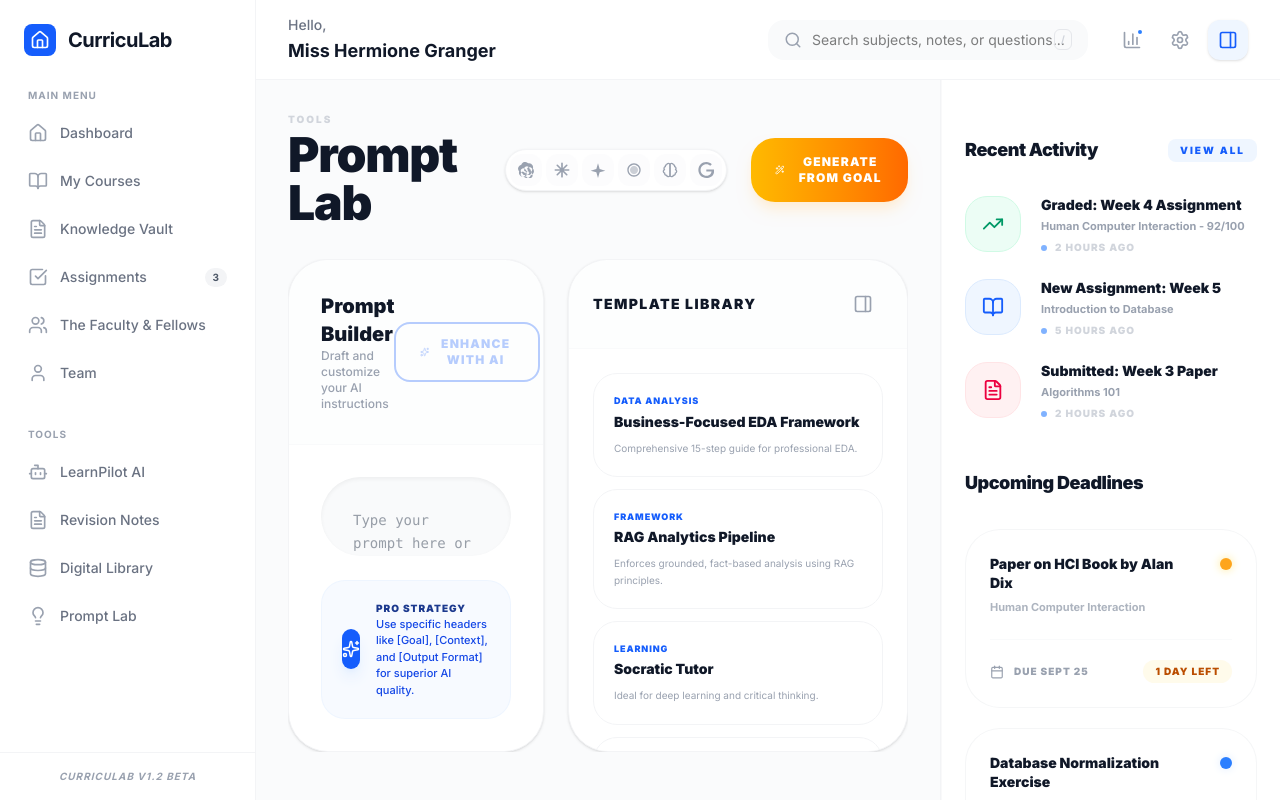
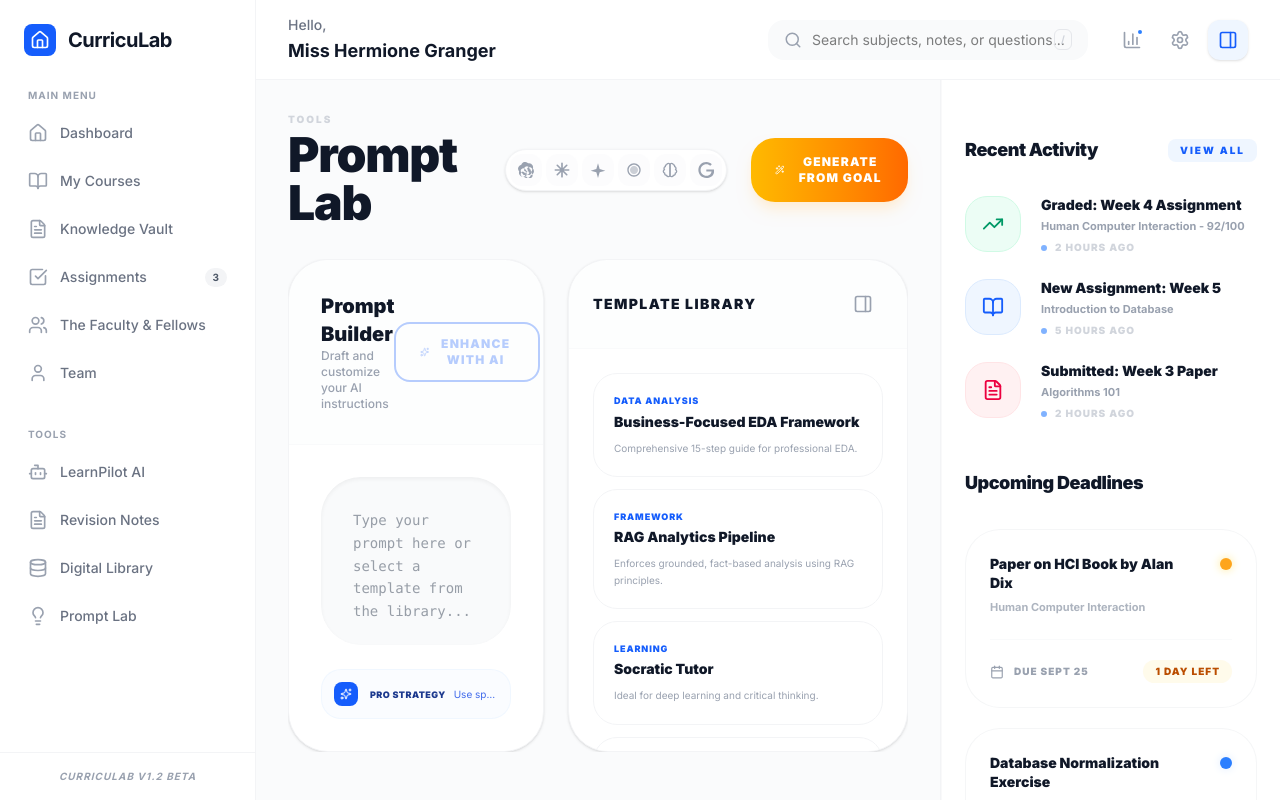
Before and after one commit to Harry-0402/CurricuLab, a Next.js app: page /tools/prompts in a window 1280 px wide. Built offline with nearby package versions, Linux system fonts and the light colour scheme.

Commit message:
style: compress pro strategy section for more vertical space

```diff
--- a/components/web/PromptLabContent.tsx
+++ b/components/web/PromptLabContent.tsx
@@ -207,15 +207,13 @@ export function PromptLabContent() {
                                 className="flex-1 w-full p-8 bg-gray-50 rounded-[40px] border-none focus:ring-2 focus:ring-blue-500/20 outline-none font-mono text-sm resize-none leading-relaxed text-gray-700 shadow-inner"
                             />
 
-                            <div className="flex items-center gap-4 p-5 bg-blue-50/50 rounded-[24px] border border-blue-100/30">
-                                <div className="w-10 h-10 bg-blue-600 rounded-xl flex items-center justify-center text-white shadow-lg shadow-blue-100">
-                                    <Icons.Sparkles size={18} />
+                            <div className="flex items-center gap-3 p-3 bg-blue-50/30 rounded-[20px] border border-blue-100/30">
+                                <div className="w-6 h-6 bg-blue-600 rounded-lg flex items-center justify-center text-white shrink-0">
+                                    <Icons.Sparkles size={12} />
                                 </div>
-                                <div>
-                                    <p className="text-[10px] text-blue-900 font-black uppercase tracking-[0.1em]">Pro Strategy</p>
-                                    <p className="text-[11px] text-blue-700 font-medium">
-                                        Use specific headers like [Goal], [Context], and [Output Format] for superior AI quality.
-                                    </p>
+                                <div className="flex items-baseline gap-2 overflow-hidden">
+                                    <span className="text-[9px] text-blue-900 font-black uppercase tracking-wider shrink-0">Pro Strategy</span>
+                                    <span className="text-[10px] text-blue-700/80 truncate">Use specific headers like [Goal] and [Context] for superior quality.</span>
                                 </div>
                             </div>
                         </div>
```
